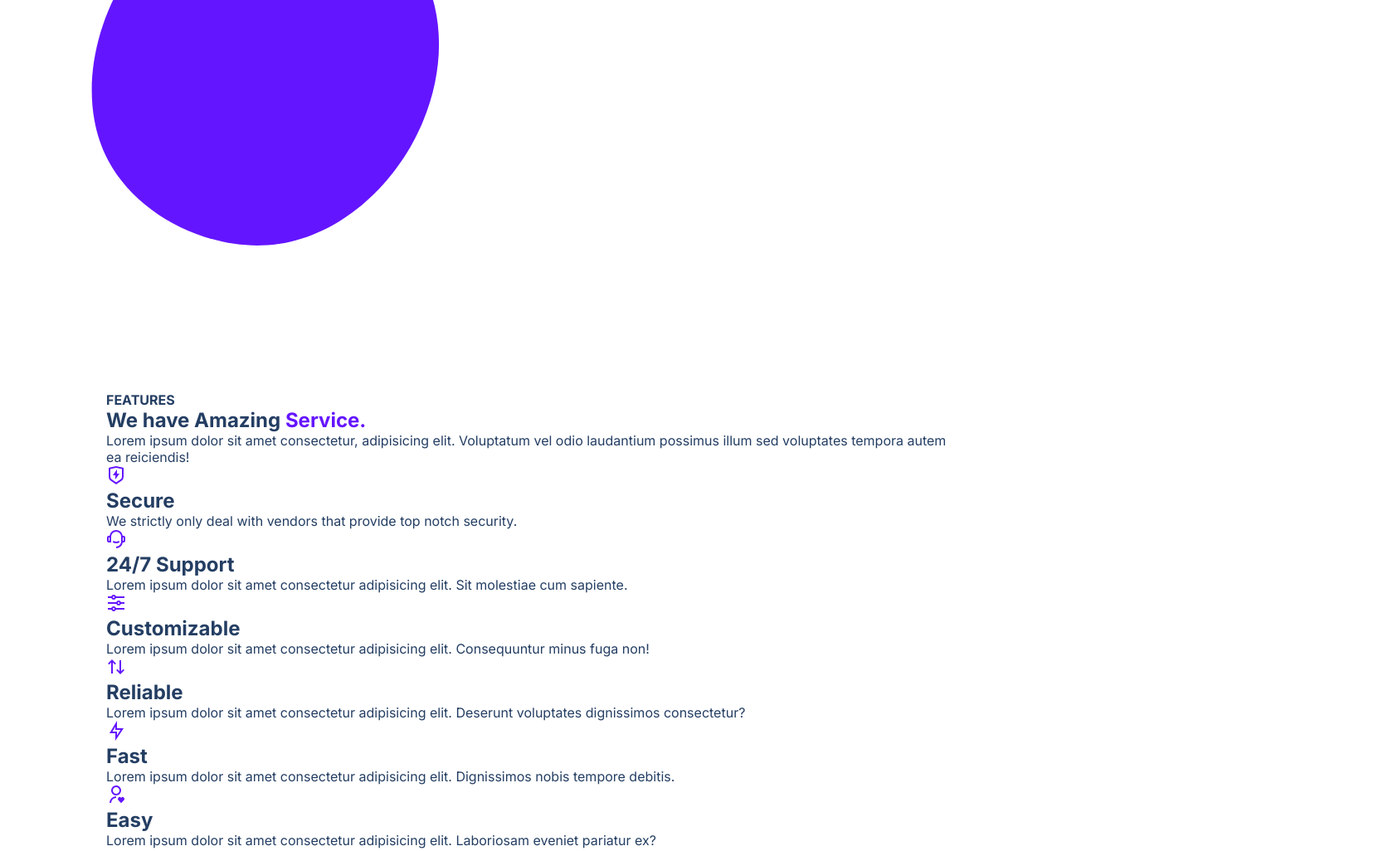
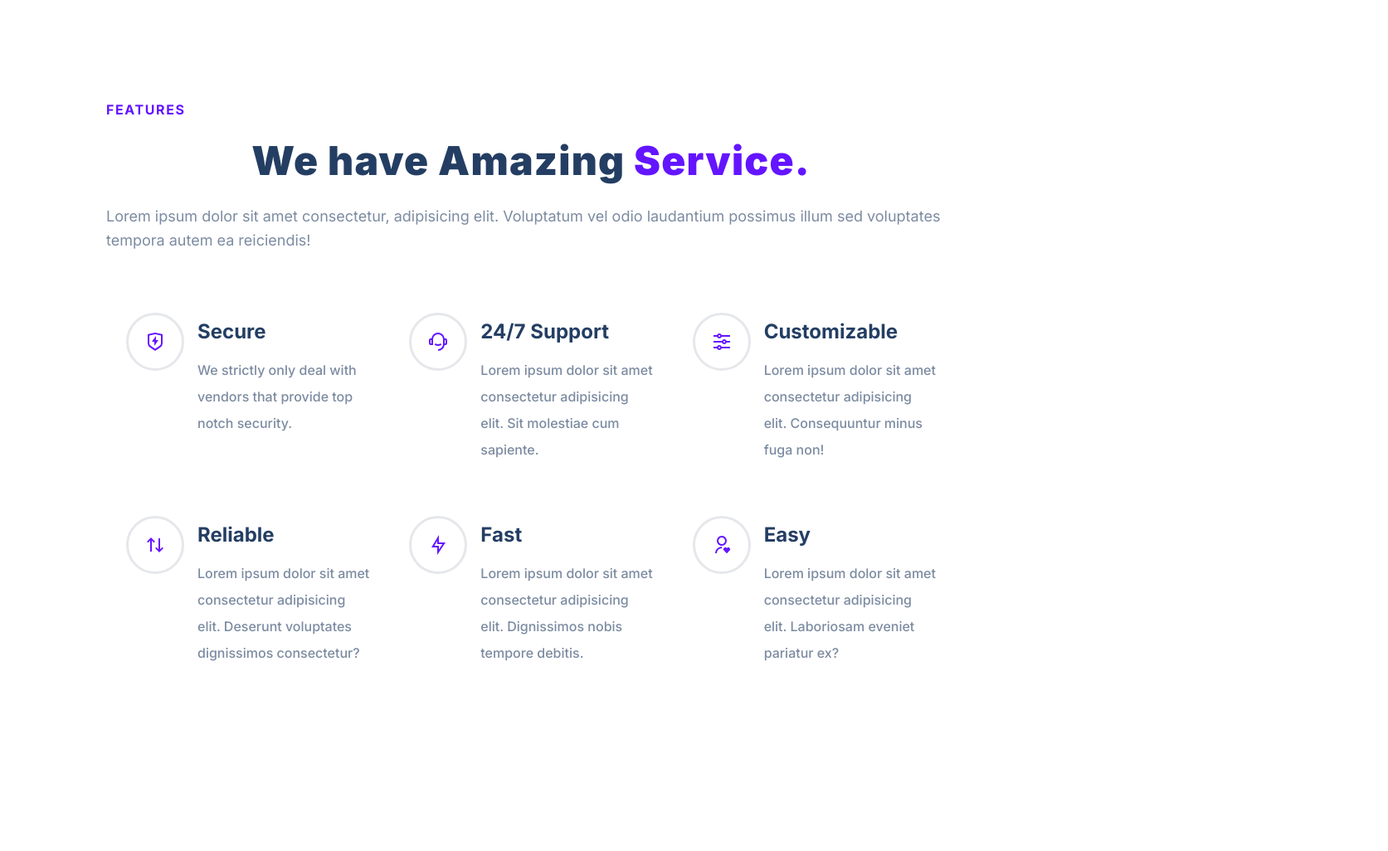
Before and after one commit to misterm4rkuss/Treact-Project, a plain HTML site: page index.html in a window 1280 px wide. Shown: the part 1380-2406 px from the top of the page at 83% size, 1673 px wide, since content can reach past the window. Drawn offline with Linux system fonts and the light colour scheme.

Commit message:
CSS features commit

```diff
--- a/index.html
+++ b/index.html
@@ -99,13 +99,13 @@
               <p class="header__customers--title">OUR TRUSTED CUSTOMERS</p>
               <img
                 src="./assets/customers-logo-strip.680ac7c2e8ae28161d2c.png"
-                alt="header__customers"
+                alt class="header__customers"
               />
             </div>
             <figure class="header__img--wrapper">
               <img
               src="./assets/design-illustration-2.6da6a00b20c07c4a9b65d1870679e1b8.svg"
-              alt=header__img"">
+              alt class="header__img">
             </figure>
           </div>
         </div>
@@ -130,7 +130,7 @@
         <div class="container">
           <div class="row__narrow">
             <h4 class="section__tag">FEATURES</h4>
-            <h2>We have Amazing <span class="purple">Service.</span></h2>
+            <h2 class="section__title">We have Amazing <span class="purple">Service.</span></h2>
             <div class="section__para">
               Lorem ipsum dolor sit amet consectetur, adipisicing elit.
               Voluptatum vel odio laudantium possimus illum sed voluptates
@@ -142,7 +142,7 @@
                   <figure class="feature__img--wrapper">
                     <img
                       src="./assets/shield-icon.daefe14b320b14fbd9cbd18908ac93ec.svg"
-                      alt=""
+                      alt class="feature__img"
                     />
                   </figure>
                   <div class="feature__text">
@@ -159,7 +159,7 @@
                   <figure class="feature__img--wrapper">
                     <img
                       src="./assets/support-icon.f9253ffa8cb6ffde5bbaa05eb5136375.svg"
-                      alt=""
+                      alt class="feature__img"
                     />
                   </figure>
                   <div class="feature__text">
@@ -176,7 +176,7 @@
                   <figure class="feature__img--wrapper">
                     <img
                       src="./assets/customize-icon.367468c90fd796009b97fbfba67b2c6a.svg"
-                      alt=""
+                      alt class="feature__img"
                     />
                   </figure>
                   <div class="feature__text">
@@ -193,7 +193,7 @@
                   <figure class="feature__img--wrapper">
                     <img
                       src="./assets/reliable-icon.1367510a8f0a1bec76dc425d25f92f43.svg"
-                      alt=""
+                      alt class="feature__img"
                     />
                   </figure>
                   <div class="feature__text">
@@ -210,7 +210,7 @@
                   <figure class="feature__img--wrapper">
                     <img
                       src="./assets/fast-icon.dbb971a73d4805d2fc3bcdacdb55beba.svg"
-                      alt=""
+                      alt class="feature__img"
                     />
                   </figure>
                   <div class="feature__text">
@@ -227,7 +227,7 @@
                   <figure class="feature__img--wrapper">
                     <img
                       src="./assets/simple-icon.673b7e1750b2a4ef32907fc164828d00.svg"
-                      alt=""
+                      alt class="feature__img"
                     />
                   </figure>
                   <div class="feature__text">
--- a/styles.css
+++ b/styles.css
@@ -1,10 +1,10 @@
-@import url('https://fonts.googleapis.com/css2?family=Inter:ital,opsz,wght@0,14..32,100..900;1,14..32,100..900&family=Lato:ital,wght@0,100;0,300;0,400;0,700;0,900;1,100;1,300;1,400;1,700;1,900&family=Roboto:wght@300&display=swap');
+@import url("https://fonts.googleapis.com/css2?family=Inter:ital,opsz,wght@0,14..32,100..900;1,14..32,100..900&family=Lato:ital,wght@0,100;0,300;0,400;0,700;0,900;1,100;1,300;1,400;1,700;1,900&family=Roboto:wght@300&display=swap");
 * {
   padding: 0;
   margin: 0;
   box-sizing: border-box;
-font-family:'Inter', system-ui;
-color: #243E63
+  font-family: "Inter", system-ui;
+  color: #243e63;
 }
 
 body {
@@ -22,12 +22,6 @@ body {
   margin: 0 auto;
 }
 
-.row__narrow {
-    width: 100%;
-    max-width: 1024px;
-    margin: 0 auto;
-}
-
 .container {
   padding: 96px 0;
 }
@@ -38,6 +32,30 @@ body {
 
 section {
   padding: 0 32px;
+}
+
+.section__tag {
+  font-size: 16px;
+  color: rgb(100, 21, 255);
+  letter-spacing: 1.6px;
+  font-weight: 700;
+  text-transform: uppercase;
+}
+
+.section__title {
+  font-size: 48px;
+  font-weight: 900;
+  color: rgb(36, 62, 99);
+  line-height: 1.5;
+  letter-spacing: 0.025em;
+  margin: 16px 0;
+}
+
+.section__para {
+  font-size: 18px;
+  font-size: 500;
+  color: rgb(124, 139, 161);
+  line-height: 1.625;
 }
 
 main {
@@ -51,6 +69,10 @@ div {
 
 button {
   cursor: pointer;
+}
+
+img {
+  width: 100%;
 }
 
 /*
@@ -73,7 +95,7 @@ nav {
   display: flex;
   align-items: center;
   margin: 8px 0;
-    padding: 0  0   4px;
+  padding: 0 0 4px;
 }
 
 .nav__logo--img {
@@ -98,7 +120,7 @@ nav {
 .nav__link {
   font-size: 14px;
   font-weight: 600;
-    padding: 4px 0 0 ;
+  padding: 4px 0 0;
   margin: 0 24px;
   letter-spacing: 0.35px;
   border-bottom: 2px solid transparent;
@@ -140,7 +162,6 @@ HEADER
 
 .header__description {
   width: 42%;
-    position: relative
 }
 
 h1 {
@@ -161,37 +182,45 @@ header .row {
 }
 
 .header__email {
-
+  width: 100%;
+  max-width: 448px;
+  height: 68px;
+  position: relative;
+  display: flex;
+  justify-content: flex-end;
+  align-items: center;
 }
 
 .header__email--input {
   width: 100%;
+  border-radius: 500px;
+  border: 2px solid rgb(229, 231, 235);
+  padding: 20px 192px 20px 32px;
   color: rgb(36, 62, 99);
   font-size: 16px;
   font-weight: 500;
+  position: absolute;
+  top: 0;
+  bottom: 0;
   z-index: 1;
-    border-radius: 500px;
-    border-width: 2px;
-    border-style: solid;
-    border-color: rgb(222, 231, 235);
-    padding: 20px 192px 20px 235px;
-
+  transition: border-color 300ms;
 }
 
 .header__email--btn {
   z-index: 2;
+  margin: 8px;
   height: calc(100% - 16px);
+  border-radius: 500px;
   width: 160px;
-    background-color: rgb(100, 21, 255);
-    color: rgb(255, 255, 255);
+  border: none;
+  background-color: #6415ff;
+  color: #fff;
   font-weight: 700;
   font-size: 16px;
-    margin: 8px;
-    border-radius: 500px;
-    transition: 300ms;
+  transition: all 300ms;
 }
 
-.header__customers--title{
+.header__customers--title {
   margin-top: 80px;
   color: #a0aec0;
   font-size: 12px;
@@ -200,5 +229,82 @@ header .row {
 }
 
 .header__customers {
+  margin-top: 16px;
+  opacity: 0.5;
+  padding-right: 64px;
+}
 
+.header__img--wrapper {
+  display: flex;
+  justify-content: flex-end;
+  width: calc(58%);
 }
+
+.header__img {
+  max-width: 512px;
+  width: 100%;
+}
+
+/* FEATURES */
+
+.features {
+  display: flex;
+  flex-wrap: wrap;
+  margin-top: 40px;
+}
+
+.feature {
+  width: calc(33.3333%);
+}
+
+#features .section__title,
+#pricing .section__title {
+  text-align: center;
+}
+
+#features .row__narrow {
+  display: flex;
+  flex-direction: column;
+}
+
+.row__narrow {
+  width: 100%;
+  max-width: 1024px;
+  margin: 0 auto;
+}
+
+.feature__row {
+  display: flex;
+  align-items: flex-start;
+  padding: 32px 24px;
+}
+
+.feature__img--wrapper {
+    display: flex;
+    padding: 20px;
+    border-width: 1px;
+    border: solid  rgb(229, 231, 235);
+    border-radius: 500px;
+}
+
+.feature__img {
+  width: 24px;
+  height: 24px;
+}
+
+.feature__title {
+  font-size: 24px;
+}
+
+.feature__text {
+  margin: 8px 0 0 16px;
+}
+
+.feature__para {
+    margin-top: 16px;
+    font-size: 16px;
+    max-width: calc(211.333px);
+    color: rgb(124, 139, 161);
+    line-height: 2;
+    font-weight: 500;
+}
```
Lines whose indentation alone changed are shown as unchanged.
